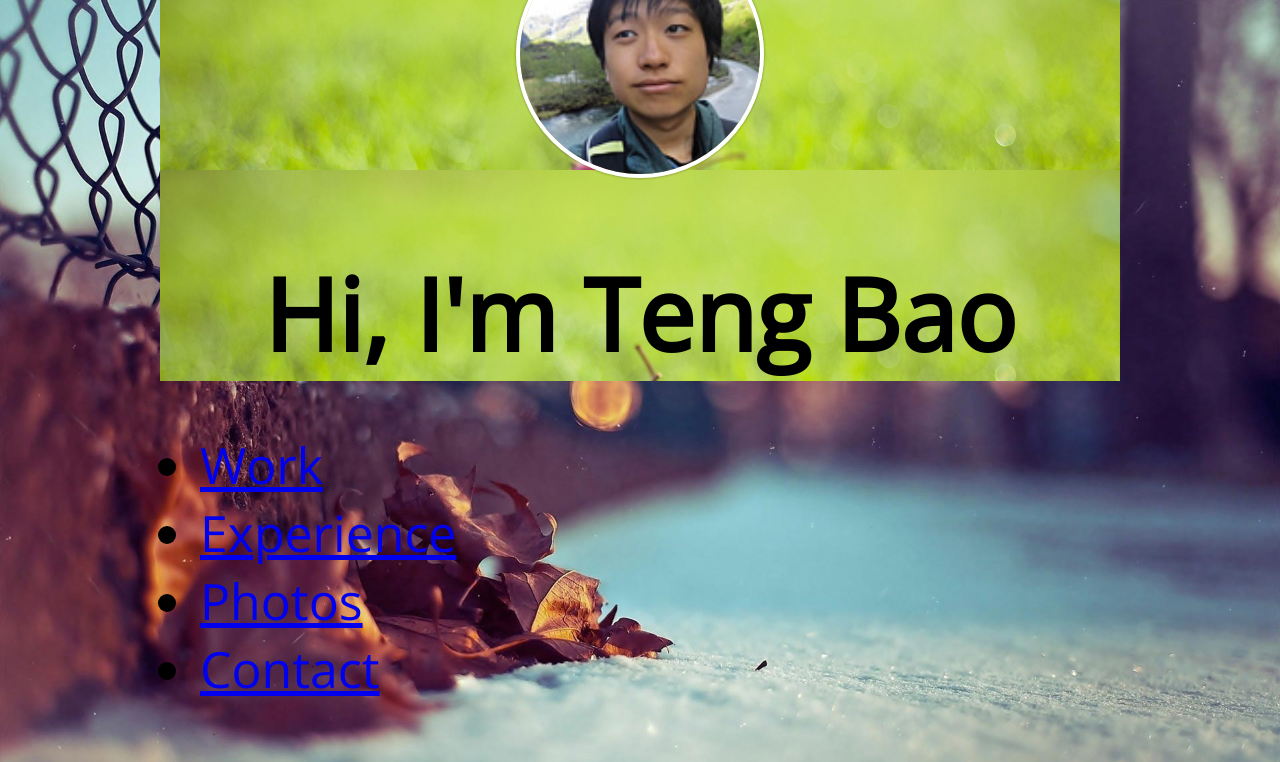
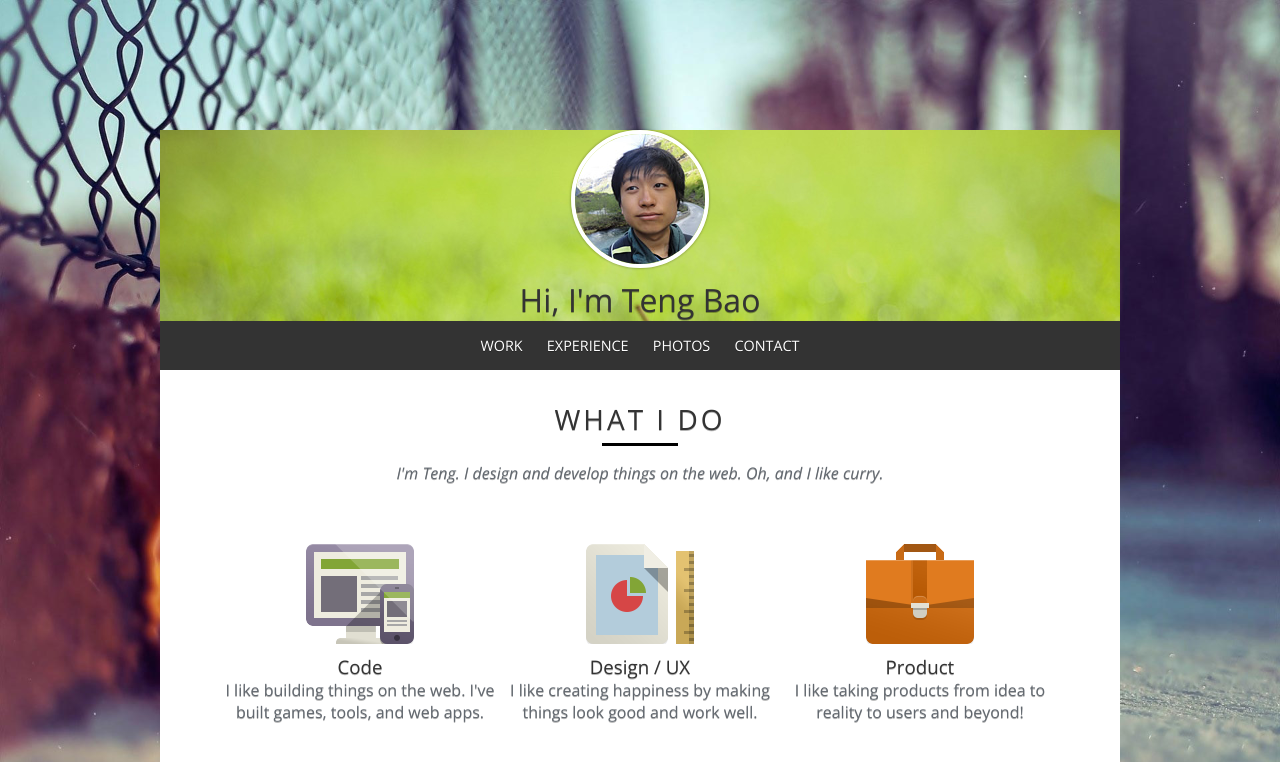
Before and after one commit to vose2008/sike-css0to1-profile, a website: page index.html in a window 1280 px wide. Shown: the top 762 px of the page. Drawn offline with nearby package versions, Linux system fonts and the light colour scheme.

Commit message:
day 2. submit

```diff
--- a/css/main.css
+++ b/css/main.css
@@ -1,11 +1,17 @@
 body {
     background-image:url(../img/background.jpg);
-    background-attachment:fixed; background-size:cover;
+    background-attachment:fixed;
+    background-size:cover;
     background-position:center;
+    font-family:'Open Sans','helvetica',arial,sans-serif;
     font-weight:300;
-    font-size:50px;
-    font-family:'Open Sans','helvetica',arial,sans-serif;
-    font-shadow:0 1px rgba(0,0,0,0.3);
+    text-shadow:0 1px rgba(0,0,0,0.3);
+    color:#62686f;
+}
+h1, h2, h3, h4, h5, h6 {
+    color:#333;
+    font-weight:300;
+    margin:0;
 }
 
 .container {
@@ -13,13 +19,16 @@ body {
     margin:0 auto;
 }
 
+/* header */
 .main-header {
+    margin-top:200px;
     background-image:url(../img/banner.jpg);
+    background-repeat:no-repeat;
     text-align:center;
 }
 .main-header__avatar {
     display:block;
-    width:25%;
+    width:130px;
     margin:0 auto;
     margin-top:-70px;
     margin-bottom:10px;
@@ -30,5 +39,77 @@ body {
     border-radius:999px;
 }
 h1 {
-    margin-bottom:20px;
+    margin:0;
 }
+.main-nav {
+    background-color:#333;
+    text-align:center;
+}
+.main-nav>ul {
+    list-style:none;
+    margin:0;
+    padding:0;
+}
+.main-nav>ul>li {
+    margin:15px 10px;
+    display:inline-block;
+}
+.main-nav>ul>li>a {
+    color:#fff;
+    font-size:0.9em;
+    font-weight:300;
+    text-transform:uppercase;
+    text-decoration:none;
+}
+.main-nav>ul>li>a:hover {
+    text-decoration:underline;
+}
+
+/* content */
+.info-section {
+    background:#fff;
+    padding:30px 60px;
+    text-align:center;
+}
+.info-section header h2 {
+    font-size:28px;
+    text-transform:uppercase;
+    letter-spacing:3px;
+}
+.info-section header h2::after {
+    content:"";
+    display:block;
+    width:9%;
+    margin:5px auto;
+    border-bottom:3px solid black;
+}
+.info-section__description {
+    font-style:italic;
+    margin-bottom:60px;
+}
+.whatido__skill-list {
+    list-style:none;
+    margin:0;
+    padding:0;
+    overflow:hidden;
+}
+.whatido__skill {
+    padding:110px 0 0 0;
+    background-repeat:no-repeat;
+    background-position:center top;
+    float:left;
+    width:33.33%;
+}
+.whatido__skill>p {
+    margin:0;
+    padding:0;
+}
+.whatido__skill--code {
+    background-image:url(../img/skill-code.png);
+}
+.whatido__skill--design {
+    background-image:url(../img/skill-design.png);
+}
+.whatido__skill--product {
+    background-image:url(../img/skill-product.png);
+}
```
